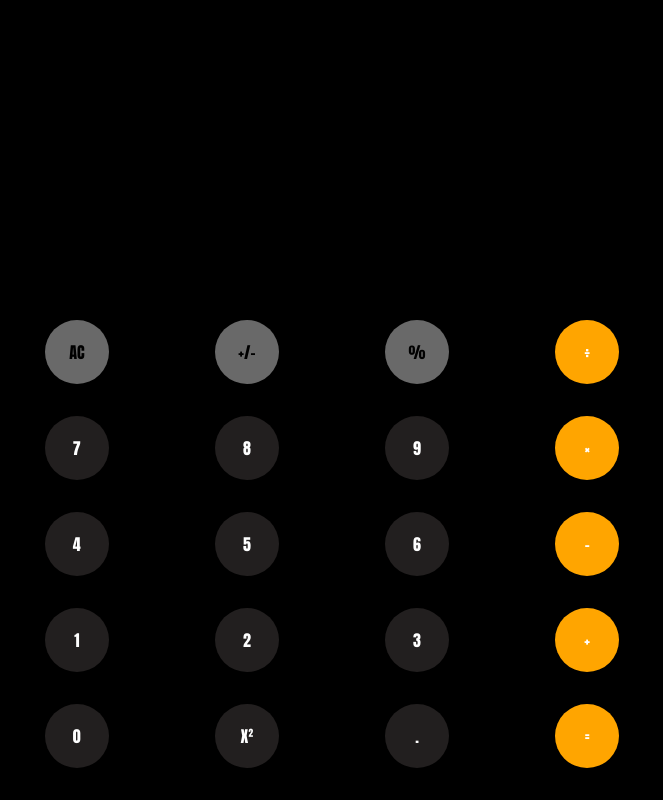
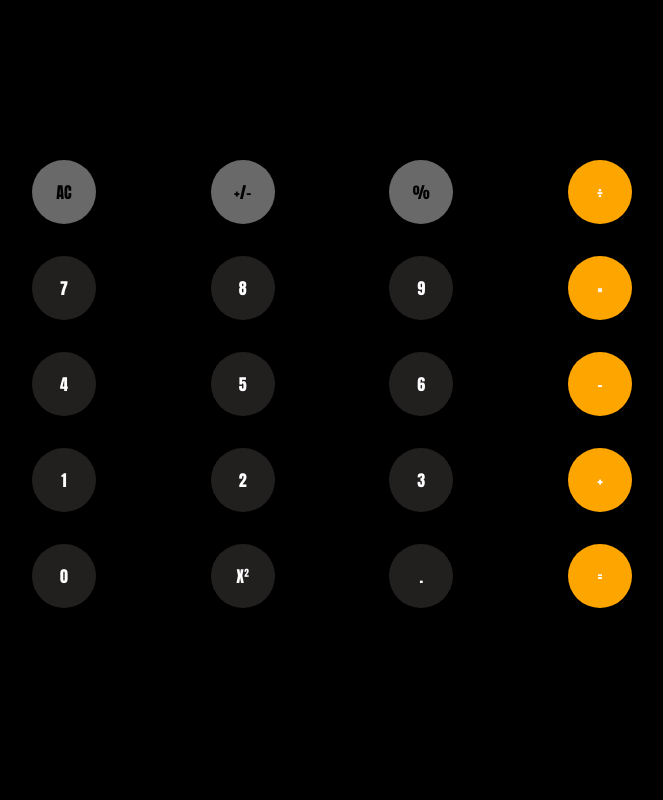
Before and after one commit to Gcom1220/My-Calculator, a plain HTML site: page index.html in a window 1280 px wide. Shown: the whole page, without its empty margins (0-663 px from the left). Drawn offline with Linux system fonts and the light colour scheme.

Commit message:
made changes

```diff
--- a/style.css
+++ b/style.css
@@ -21,11 +21,10 @@ html {
     /* align-items: flex-end; */
     position: absolute;
     width: 100%;
-    bottom: 0;
+    bottom: 20%;
     left: 0;
     right: 0;
     justify-content: space-between;
-    padding: 0 .8rem;
 }
 
 
```
